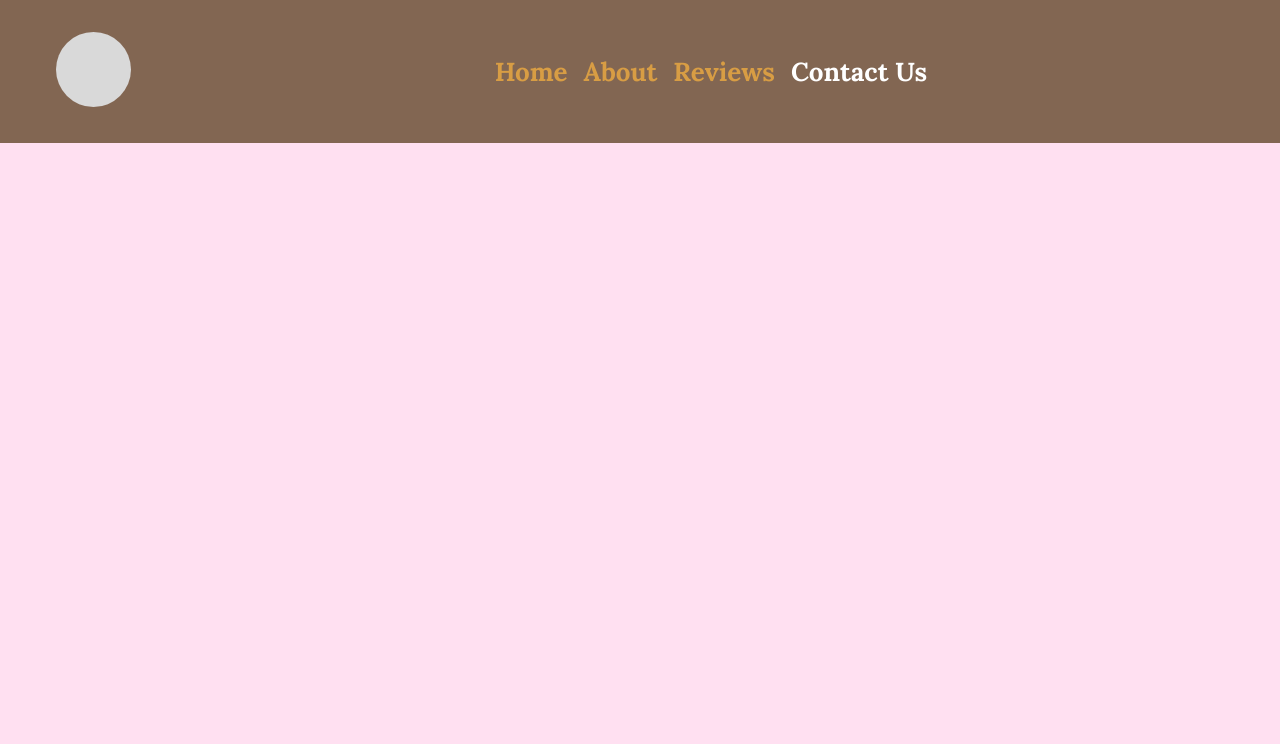
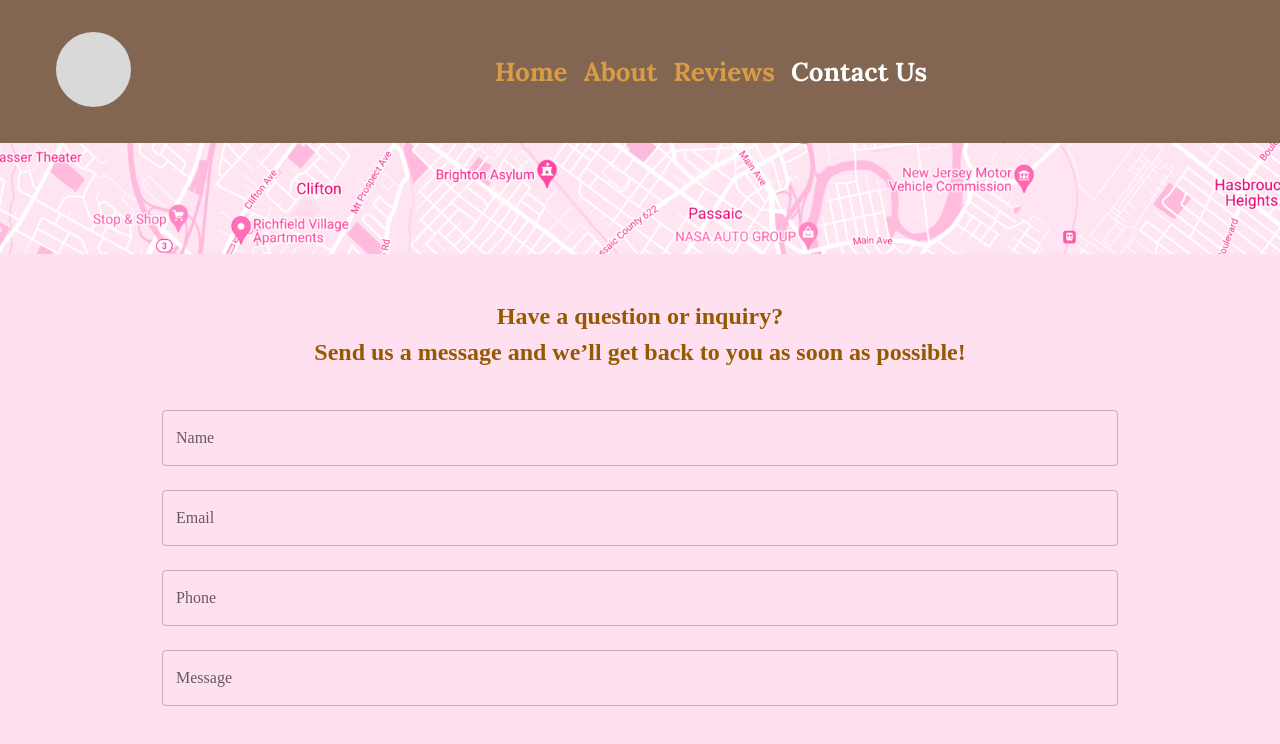
Before and after one commit to AlfredoMora06/ems_fruit_arrangements, a React (Create React App) app: page /0/contact in a window 1280 px wide. Shown: the top 744 px of the page. Built offline with nearby package versions, Linux system fonts and the light colour scheme; a web font is replaced by a local one.

Commit message:
adding form

```diff
--- a/src/App.js
+++ b/src/App.js
@@ -2,6 +2,7 @@ import { Routes, Route } from "react-router-dom"
 
 import Home from "./views/Home"
 import About from "./views/About"
+import Contact from "./views/Contact"
 
 
 function App() {
@@ -10,6 +11,7 @@ function App() {
       <Routes>
         <Route path="/0/home" element={<Home />} />
         <Route path="/0/about" element={<About />} />
+        <Route path="/0/contact" element={<Contact />} />
         <Route path="*" element={<Home to="/0/home" replace />} />
       </Routes>
     </>
--- /dev/null
+++ b/src/components/Fields/TextField.tsx
@@ -0,0 +1,20 @@
+import makeStyles from "@mui/styles/makeStyles"
+import MuiTextField from "@mui/material/TextField"
+
+const useStyles = makeStyles((theme: any) => ({
+  root: {
+    background: "transparent",
+    "& .MuiOutlinedInput-input": {
+      background: "transparent",
+    },
+    "& .MuiFormHelperText-root": {
+      position: "absolute",
+      bottom: "-20px",
+    }
+  },
+}))
+
+export default function TextField(props: any) {
+  const classes = useStyles()
+  return <MuiTextField className={classes.root} variant="outlined" fullWidth={props.fullWidth ?? true} {...props} />
+}
--- /dev/null
+++ b/src/components/forms/ContactUsForm.tsx
@@ -0,0 +1,98 @@
+import { Container, Grid, Typography } from "@mui/material"
+import { Formik, Form } from "formik"
+import * as Yup from "yup"
+import TextField from "../Fields/TextField"
+
+
+export default function ContactUsForm():JSX.Element {
+  return (
+    <Container>
+      <Grid container pt={5}>
+        <Grid item xs={12}>
+          <Typography align="center" fontSize={24} fontWeight={700} sx={{color: "#945A02"}}>
+            Have a question or inquiry?
+          </Typography>
+          <Typography align="center" fontSize={24} fontWeight={700} sx={{color: "#945A02"}}>
+            Send us a message and we’ll get back to you as soon as possible!
+          </Typography>
+        </Grid>
+
+        <Grid item xs={12}>
+          <Formik
+            initialValues={{
+              name: "",
+              email: "",
+              phone: "",
+              message: "",
+            }}
+            validationSchema={Yup.object().shape({
+              name: Yup.string().required(),
+              email: Yup.string().required()
+
+            })}
+            validateOnMount={true}
+            onSubmit={async (values, { setSubmitting, resetForm }) => {
+              setSubmitting(true)
+
+              setSubmitting(false)
+              resetForm()
+            }}
+          >
+            {({
+              errors,
+              handleBlur,
+              handleChange,
+              isSubmitting,
+              isValid,
+              touched,
+              values
+            }) => {
+              return (
+                <Form>
+                  <Grid container spacing={3} pt={5} justifyContent={"center"}>
+                    <Grid item xs={12} md={10}>
+                      <TextField
+                        label={"Name"}
+                        name="name"
+                        onBlur={handleBlur}
+                        onChange={handleChange}
+                        value={values.name}
+                      />
+                    </Grid>
+                    <Grid item xs={12} md={10}>
+                      <TextField
+                        label={"Email"}
+                        name="email"
+                        onBlur={handleBlur}
+                        onChange={handleChange}
+                        value={values.email}
+                      />
+                    </Grid>
+                    <Grid item xs={12} md={10}>
+                      <TextField
+                        label={"Phone"}
+                        name="phone"
+                        onBlur={handleBlur}
+                        onChange={handleChange}
+                        value={values.phone}
+                      />
+                    </Grid>
+                    <Grid item xs={12} md={10}>
+                      <TextField
+                        label={"Message"}
+                        name="message"
+                        onBlur={handleBlur}
+                        onChange={handleChange}
+                        value={values.message}
+                      />
+                    </Grid>
+                  </Grid>
+                </Form>
+              )
+            }}
+          </Formik>
+        </Grid>
+      </Grid>
+    </Container>
+  )
+}
--- /dev/null
+++ b/src/views/Contact.tsx
@@ -0,0 +1,22 @@
+import Navbar from "../components/Navbar"
+
+//@ts-ignore
+import Map from "../assets/Map.png"
+import ContactUsForm from "../components/forms/ContactUsForm"
+
+export default function Contact():JSX.Element {
+  return (
+    <>
+      <div
+        style={{
+          background: `#FFE0F1`,
+          height: "100vh"
+        }}
+      >
+        <Navbar />
+        <img width="100%" src={Map} alt="Map" />
+        <ContactUsForm />
+      </div>
+    </>
+  )
+}
```
Also changed, not shown: public/manifest.json, src/assets/Map.png (added), 1 other file (tests, documents, lock files or other folders).
